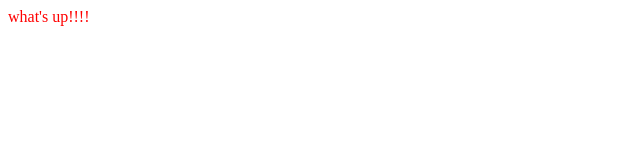
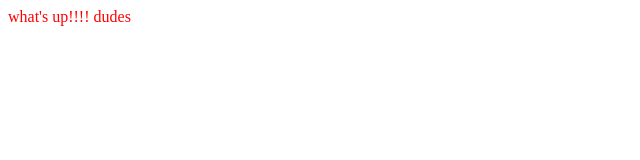
Before and after one commit to 7r1s7on/new-project, a plain HTML site: page index.html in a window 1280 px wide. Shown: the full height of the page, 0-640 px from the left. Drawn offline with Linux system fonts and the light colour scheme.

Commit message:
change in message

```diff
--- a/index.html
+++ b/index.html
@@ -8,6 +8,6 @@
     <link rel="stylesheet" href="styles.css">
 </head>
 <body>
-    what's up!!!!
+    what's up!!!! dudes
 </body>
 </html>
```
